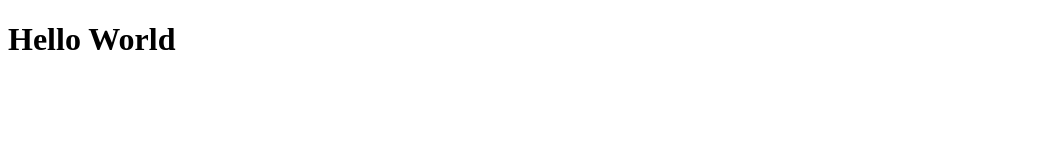
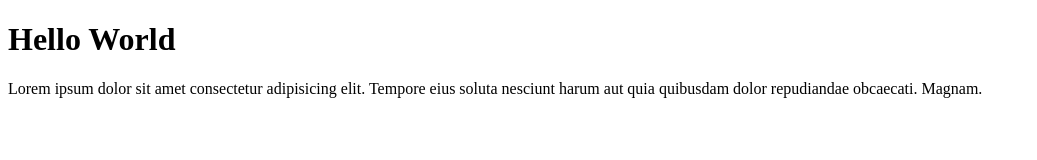
Before and after one commit to afifdgr/git-tets, a plain HTML site: page index.html in a window 1280 px wide. Shown: the whole page, without its empty margins (0-1037 px from the left). Drawn offline with Linux system fonts and the light colour scheme.

Commit message:
Menambahkan Paragrap

```diff
--- a/index.html
+++ b/index.html
@@ -8,5 +8,10 @@
   </head>
   <body>
     <h1>Hello World</h1>
+    <p>
+      Lorem ipsum dolor sit amet consectetur adipisicing elit. Tempore eius
+      soluta nesciunt harum aut quia quibusdam dolor repudiandae obcaecati.
+      Magnam.
+    </p>
   </body>
 </html>
```
